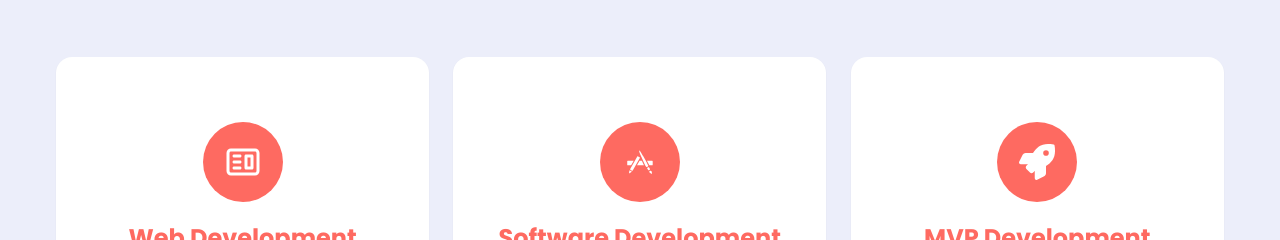
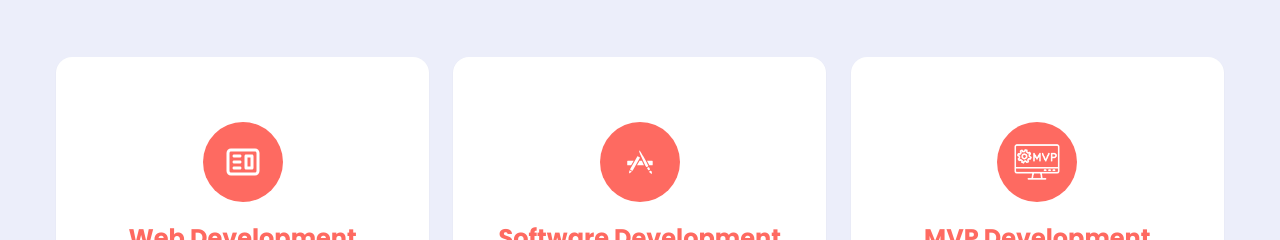
Before and after one commit to bartholomewdevelopment/bartdev, a React (Vite) app: page / in a window 1280 px wide. Shown: the part 1040-1280 px from the top of the page. Built offline with nearby package versions, Linux system fonts and the light colour scheme.

Commit message:
new mvp icon

```diff
--- a/src/components/Services.jsx
+++ b/src/components/Services.jsx
@@ -5,6 +5,7 @@ import { BiSolidBug } from "react-icons/bi";
 import { FaRocket, FaUsers, FaTools } from "react-icons/fa";
 import { SectionTitle } from '../pages/shared/SectionTitle';
 import { Link } from "react-router-dom";
+import mvpIcon from '../assets/3.png'; // Import the custom image
 
 export const Services = () => {
   return (
@@ -54,7 +55,7 @@ export const Services = () => {
 <Link to="/services/mvp-development">
   <div data-aos="fade-left" data-aos-duration="1000" className='p-6 shadow-sm h-[350px] bg-white rounded-2xl flex flex-col items-center justify-center cursor-pointer hover:shadow-lg transition-all'>
     <div className='bg-[#FE6A61] w-[80px] h-[80px] rounded-full flex justify-center items-center'>
-                <FaRocket className='text-white text-4xl'/>
+      <img src={mvpIcon} alt="MVP Development" className='w-14 h-14 object-contain' />
     </div>
     <h2 className='text-2xl font-nexa-bold text-[#FE6A61] mt-5'>MVP Development</h2>
     <p className='text-center text-gray-700 text-lg md:text-xl leading-relaxed py-4'>
@@ -104,19 +105,6 @@ export const Services = () => {
 
         </div>
 
-        {/* CTA Button to Pricing
-        <div className="text-center py-12">
-          <h2 className="text-3xl font-bold text-[#FE6A61]">Need a Service?</h2>
-          <p className="text-lg text-gray-600 mt-2">
-            Explore our pricing plans and get started today!
-          </p>
-          <Link to="/pricing">
-            <button className="mt-6 bg-[#FE6A61] text-white px-6 py-3 rounded-lg text-lg font-bold hover:bg-[#d85b52] transition-all">
-              View Pricing & Order Services
-            </button>
-          </Link>
-        </div> */}
-
     </div>
   );
 };
```
Also changed, not shown: src/assets/3.png (added). Lines whose indentation alone changed are shown as unchanged.
